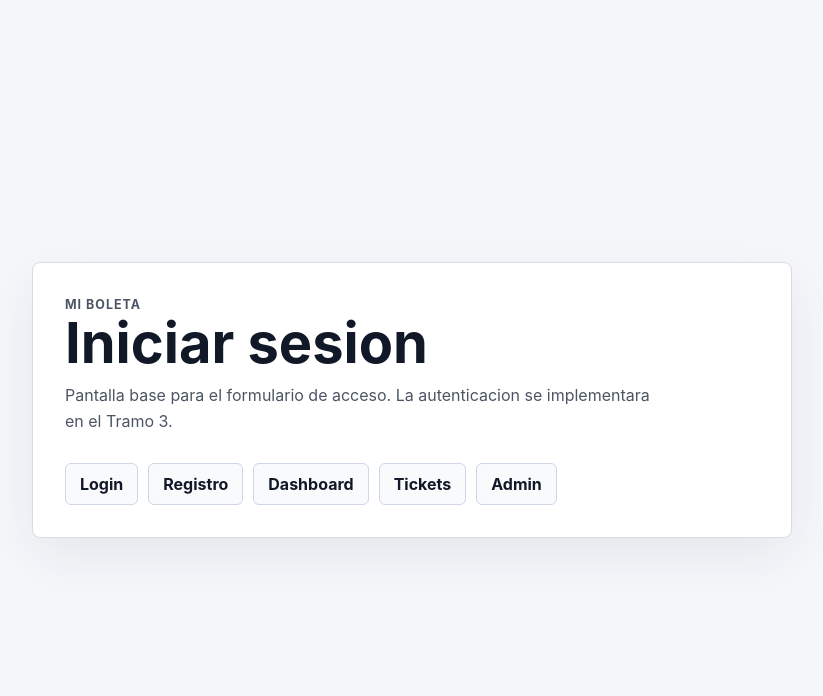
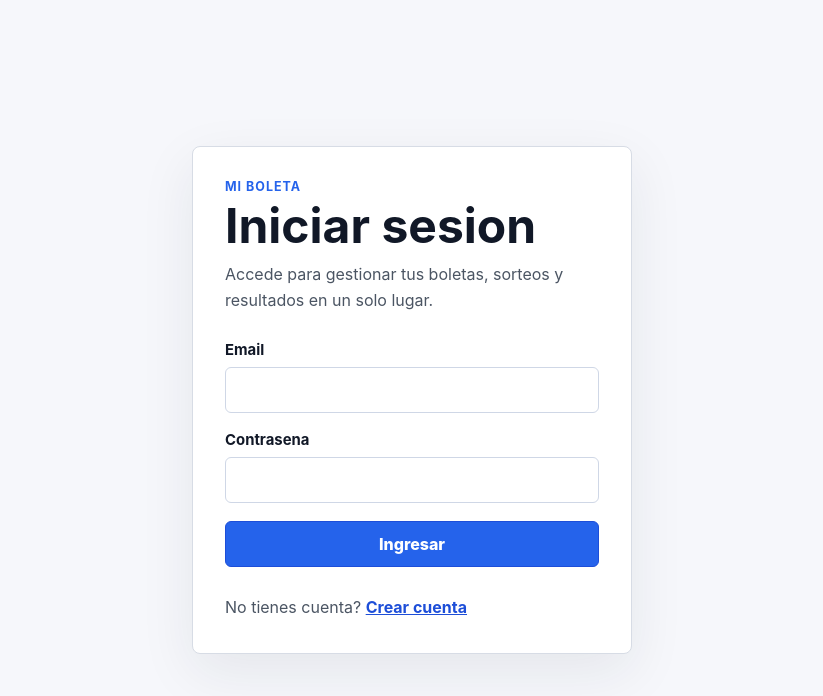
Before and after one commit to Santiago-mg/Mi-boleta, a React (Vite) app: page /login in a window 1280 px wide. Shown: the top 696 px of the page, without its empty margins (228-1051 px from the left). Built offline with nearby package versions, Linux system fonts and the light colour scheme; no server answers.

Commit message:
"feat: configura base frontend y flujo de autenticacion"

```diff
--- /dev/null
+++ b/src/components/ProtectedRoute.tsx
@@ -0,0 +1,14 @@
+import { Navigate, Outlet, useLocation } from 'react-router-dom'
+
+import { useAuth } from '../context/AuthContext'
+
+export function ProtectedRoute() {
+  const { isAuthenticated } = useAuth()
+  const location = useLocation()
+
+  if (!isAuthenticated) {
+    return <Navigate to="/login" replace state={{ from: location }} />
+  }
+
+  return <Outlet />
+}
--- /dev/null
+++ b/src/context/AuthContext.tsx
@@ -0,0 +1,90 @@
+import {
+  createContext,
+  useCallback,
+  useContext,
+  useEffect,
+  useMemo,
+  useState,
+} from 'react'
+
+import { login as loginRequest } from '../api/authApi'
+import {
+  AUTH_UNAUTHORIZED_EVENT,
+  clearStoredAuth,
+  getStoredToken,
+  getStoredUser,
+  saveStoredAuth,
+} from '../api/authStorage'
+import type { AuthSession, LoginCredentials, User } from '../types/auth'
+
+type AuthContextValue = {
+  user: User | null
+  token: string | null
+  isAuthenticated: boolean
+  login: (credentials: LoginCredentials) => Promise<void>
+  logout: () => void
+}
+
+const AuthContext = createContext<AuthContextValue | undefined>(undefined)
+
+function getInitialSession(): AuthSession | null {
+  const token = getStoredToken()
+  const user = getStoredUser()
+
+  if (!token || !user) {
+    return null
+  }
+
+  return { token, user }
+}
+
+type AuthProviderProps = {
+  children: React.ReactNode
+}
+
+export function AuthProvider({ children }: AuthProviderProps) {
+  const [session, setSession] = useState<AuthSession | null>(() => getInitialSession())
+
+  const logout = useCallback(() => {
+    clearStoredAuth()
+    setSession(null)
+  }, [])
+
+  const login = useCallback(async (credentials: LoginCredentials) => {
+    const nextSession = await loginRequest(credentials)
+
+    saveStoredAuth(nextSession)
+    setSession(nextSession)
+  }, [])
+
+  useEffect(() => {
+    window.addEventListener(AUTH_UNAUTHORIZED_EVENT, logout)
+
+    return () => {
+      window.removeEventListener(AUTH_UNAUTHORIZED_EVENT, logout)
+    }
+  }, [logout])
+
+  const value = useMemo<AuthContextValue>(
+    () => ({
+      user: session?.user ?? null,
+      token: session?.token ?? null,
+      isAuthenticated: Boolean(session?.token && session?.user),
+      login,
+      logout,
+    }),
+    [login, logout, session],
+  )
+
+  return <AuthContext.Provider value={value}>{children}</AuthContext.Provider>
+}
+
+export function useAuth() {
+  const context = useContext(AuthContext)
+
+  if (!context) {
+    throw new Error('useAuth debe usarse dentro de AuthProvider.')
+  }
+
+  return context
+}
--- a/src/index.css
+++ b/src/index.css
@@ -92,6 +92,112 @@ textarea {
   color: #1d4ed8;
 }
 
+.auth-page {
+  display: grid;
+  min-height: 100vh;
+  padding: 24px;
+  place-items: center;
+}
+
+.auth-card {
+  display: grid;
+  width: min(100%, 440px);
+  gap: 28px;
+  border: 1px solid #d7dce5;
+  border-radius: 8px;
+  background: #ffffff;
+  padding: 32px;
+  box-shadow: 0 18px 55px rgba(31, 41, 55, 0.08);
+}
+
+.auth-card h1 {
+  margin: 0 0 12px;
+  color: #111827;
+  font-size: clamp(2rem, 8vw, 3rem);
+  line-height: 1;
+}
+
+.auth-copy,
+.auth-footer {
+  margin: 0;
+  color: #4b5563;
+  line-height: 1.6;
+}
+
+.auth-footer a {
+  color: #1d4ed8;
+  font-weight: 700;
+}
+
+.auth-form {
+  display: grid;
+  gap: 18px;
+}
+
+.field-group {
+  display: grid;
+  gap: 8px;
+}
+
+.field-group label {
+  color: #111827;
+  font-size: 0.93rem;
+  font-weight: 700;
+}
+
+.field-group input {
+  width: 100%;
+  border: 1px solid #cfd7e6;
+  border-radius: 6px;
+  background: #ffffff;
+  color: #111827;
+  padding: 12px 14px;
+  outline: none;
+}
+
+.field-group input:focus {
+  border-color: #2563eb;
+  box-shadow: 0 0 0 3px rgba(37, 99, 235, 0.15);
+}
+
+.field-group input[aria-invalid='true'] {
+  border-color: #dc2626;
+}
+
+.field-error,
+.form-error {
+  color: #b91c1c;
+  font-size: 0.9rem;
+  line-height: 1.4;
+}
+
+.form-error {
+  margin: 0;
+  border: 1px solid #fecaca;
+  border-radius: 6px;
+  background: #fef2f2;
+  padding: 10px 12px;
+}
+
+.primary-button {
+  min-height: 46px;
+  border: 1px solid #1d4ed8;
+  border-radius: 6px;
+  background: #2563eb;
+  color: #ffffff;
+  cursor: pointer;
+  font-weight: 800;
+}
+
+.primary-button:hover:not(:disabled) {
+  background: #1d4ed8;
+}
+
+.primary-button:disabled {
+  cursor: not-allowed;
+  opacity: 0.68;
+}
+
 @media (max-width: 640px) {
   .app-shell {
     padding: 16px;
@@ -105,4 +211,12 @@ textarea {
     width: 100%;
     text-align: center;
   }
+
+  .auth-page {
+    padding: 16px;
+  }
+
+  .auth-card {
+    padding: 24px;
+  }
 }
--- a/src/pages/Login.tsx
+++ b/src/pages/Login.tsx
@@ -1,10 +1,114 @@
-import { RoutePlaceholder } from '../components/RoutePlaceholder'
+import { zodResolver } from '@hookform/resolvers/zod'
+import { useState } from 'react'
+import { useForm } from 'react-hook-form'
+import { Link, Navigate, useLocation, useNavigate } from 'react-router-dom'
+import { z } from 'zod'
+
+import { getApiErrorMessage } from '../api/axiosClient'
+import { useAuth } from '../context/AuthContext'
+
+const loginSchema = z.object({
+  email: z.string().min(1, 'El email es obligatorio.').email('Ingresa un email valido.'),
+  password: z.string().min(1, 'La contrasena es obligatoria.'),
+})
+
+type LoginFormValues = z.infer<typeof loginSchema>
+
+type LoginLocationState = {
+  from?: {
+    pathname?: string
+  }
+}
+
+function getRedirectPath(state: unknown) {
+  const locationState = state as LoginLocationState | null
+
+  return locationState?.from?.pathname ?? '/dashboard'
+}
 
 export function Login() {
+  const { isAuthenticated, login } = useAuth()
+  const location = useLocation()
+  const navigate = useNavigate()
+  const [formError, setFormError] = useState<string | null>(null)
+  const redirectPath = getRedirectPath(location.state)
+
+  const {
+    formState: { errors, isSubmitting },
+    handleSubmit,
+    register,
+  } = useForm<LoginFormValues>({
+    resolver: zodResolver(loginSchema),
+    defaultValues: {
+      email: '',
+      password: '',
+    },
+  })
+
+  async function onSubmit(values: LoginFormValues) {
+    setFormError(null)
+
+    try {
+      await login(values)
+      navigate(redirectPath, { replace: true })
+    } catch (error) {
+      setFormError(getApiErrorMessage(error, 'No pudimos iniciar sesion. Revisa tus datos.'))
+    }
+  }
+
+  if (isAuthenticated) {
+    return <Navigate to="/dashboard" replace />
+  }
+
   return (
-    <RoutePlaceholder
-      title="Iniciar sesion"
-      description="Pantalla base para el formulario de acceso. La autenticacion se implementara en el Tramo 3."
-    />
+    <main className="auth-page">
+      <section className="auth-card" aria-labelledby="login-title">
+        <div>
+          <p className="eyebrow">Mi Boleta</p>
+          <h1 id="login-title">Iniciar sesion</h1>
+          <p className="auth-copy">
+            Accede para gestionar tus boletas, sorteos y resultados en un solo lugar.
+          </p>
+        </div>
+
+        <form className="auth-form" onSubmit={handleSubmit(onSubmit)} noValidate>
+          <div className="field-group">
+            <label htmlFor="email">Email</label>
+            <input
+              id="email"
+              type="email"
+              autoComplete="email"
+              aria-invalid={Boolean(errors.email)}
+              {...register('email')}
+            />
+            {errors.email ? <span className="field-error">{errors.email.message}</span> : null}
+          </div>
+
+          <div className="field-group">
+            <label htmlFor="password">Contrasena</label>
+            <input
+              id="password"
+              type="password"
+              autoComplete="current-password"
+              aria-invalid={Boolean(errors.password)}
+              {...register('password')}
+            />
+            {errors.password ? (
+              <span className="field-error">{errors.password.message}</span>
+            ) : null}
+          </div>
+
+          {formError ? <p className="form-error">{formError}</p> : null}
+
+          <button className="primary-button" type="submit" disabled={isSubmitting}>
+            {isSubmitting ? 'Ingresando...' : 'Ingresar'}
+          </button>
+        </form>
+
+        <p className="auth-footer">
+          No tienes cuenta? <Link to="/register">Crear cuenta</Link>
+        </p>
+      </section>
+    </main>
   )
 }
--- a/src/routes/AppRouter.tsx
+++ b/src/routes/AppRouter.tsx
@@ -1,5 +1,7 @@
 import { BrowserRouter, Navigate, Route, Routes } from 'react-router-dom'
 
+import { ProtectedRoute } from '../components/ProtectedRoute'
+import { AuthProvider } from '../context/AuthContext'
 import { AdminTickets } from '../pages/AdminTickets'
 import { Dashboard } from '../pages/Dashboard'
 import { Login } from '../pages/Login'
@@ -12,18 +14,24 @@ import { Unauthorized } from '../pages/Unauthorized'
 export function AppRouter() {
   return (
     <BrowserRouter>
+      <AuthProvider>
         <Routes>
           <Route path="/" element={<Navigate to="/dashboard" replace />} />
           <Route path="/login" element={<Login />} />
           <Route path="/register" element={<Register />} />
+
+          <Route element={<ProtectedRoute />}>
             <Route path="/dashboard" element={<Dashboard />} />
             <Route path="/tickets" element={<Tickets />} />
             <Route path="/tickets/new" element={<TicketCreate />} />
             <Route path="/tickets/:id/edit" element={<TicketEdit />} />
             <Route path="/admin/tickets" element={<AdminTickets />} />
+          </Route>
+
           <Route path="/unauthorized" element={<Unauthorized />} />
           <Route path="*" element={<Navigate to="/login" replace />} />
         </Routes>
+      </AuthProvider>
     </BrowserRouter>
   )
 }
```
Lines whose indentation alone changed are shown as unchanged.
